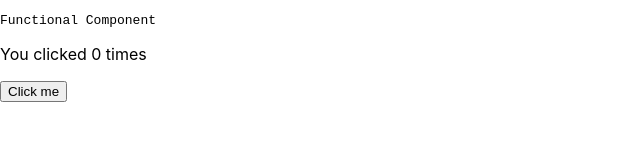
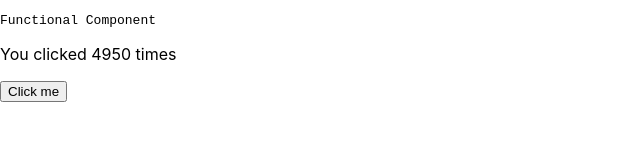
Before and after one commit to quocnhat02/microservice-dotnet, a React (Create React App) app: page / in a window 1280 px wide. Shown: the top 160 px of the page, without its empty margins (0-640 px from the left). Built offline with nearby package versions, Linux system fonts and the light colour scheme.

Commit message:
useState call one times initialValues

```diff
--- a/src/components/ExampleFunctional.js
+++ b/src/components/ExampleFunctional.js
@@ -1,7 +1,17 @@
 import React, { useState } from "react";
 
 const ExampleFunctional = () => {
-  const [count, setCount] = useState(0);
+  const initialValues = () => {
+    let total = 0;
+    for (let i = 0; i < 100; i++) {
+      total += i;
+    }
+    console.log("initialValue");
+    return total;
+  };
+  const [count, setCount] = useState(() => {
+    return initialValues();
+  });
 
   const handleClick = () => {
     setCount((preState) => {
```
